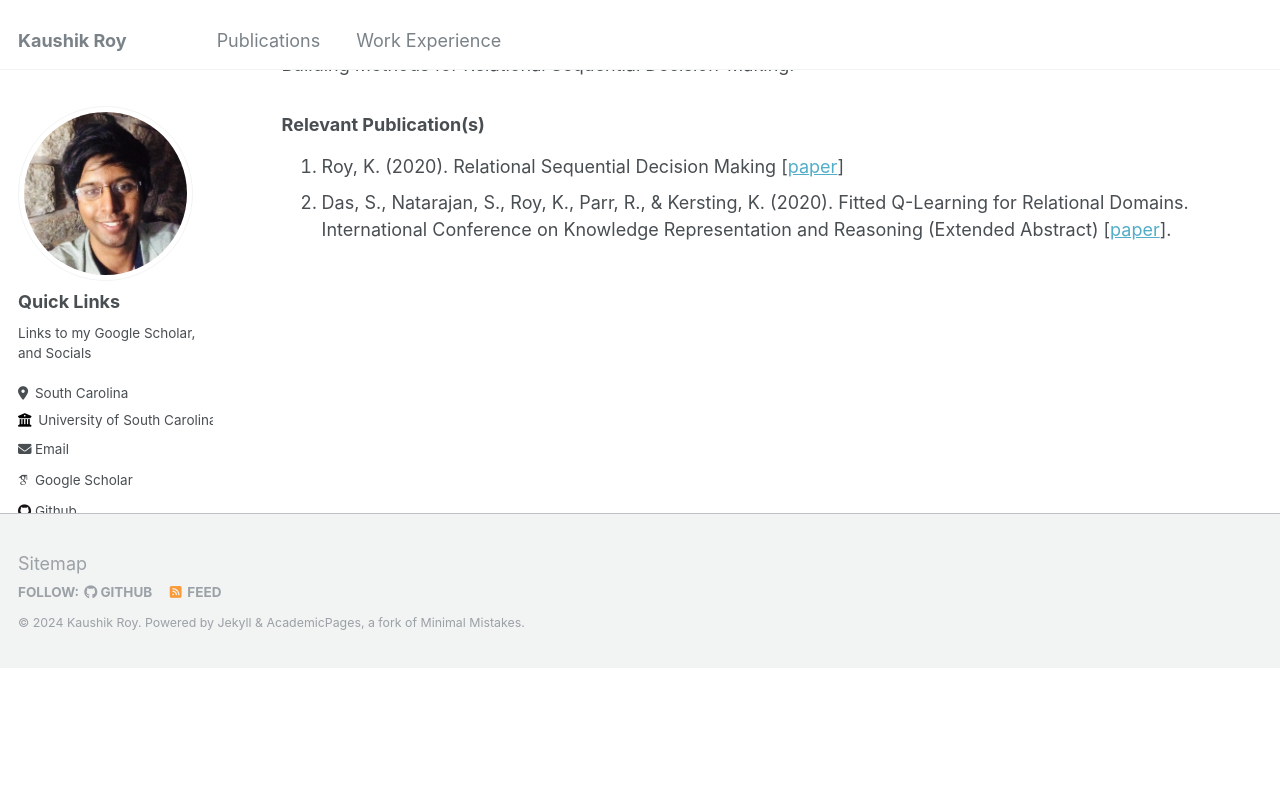
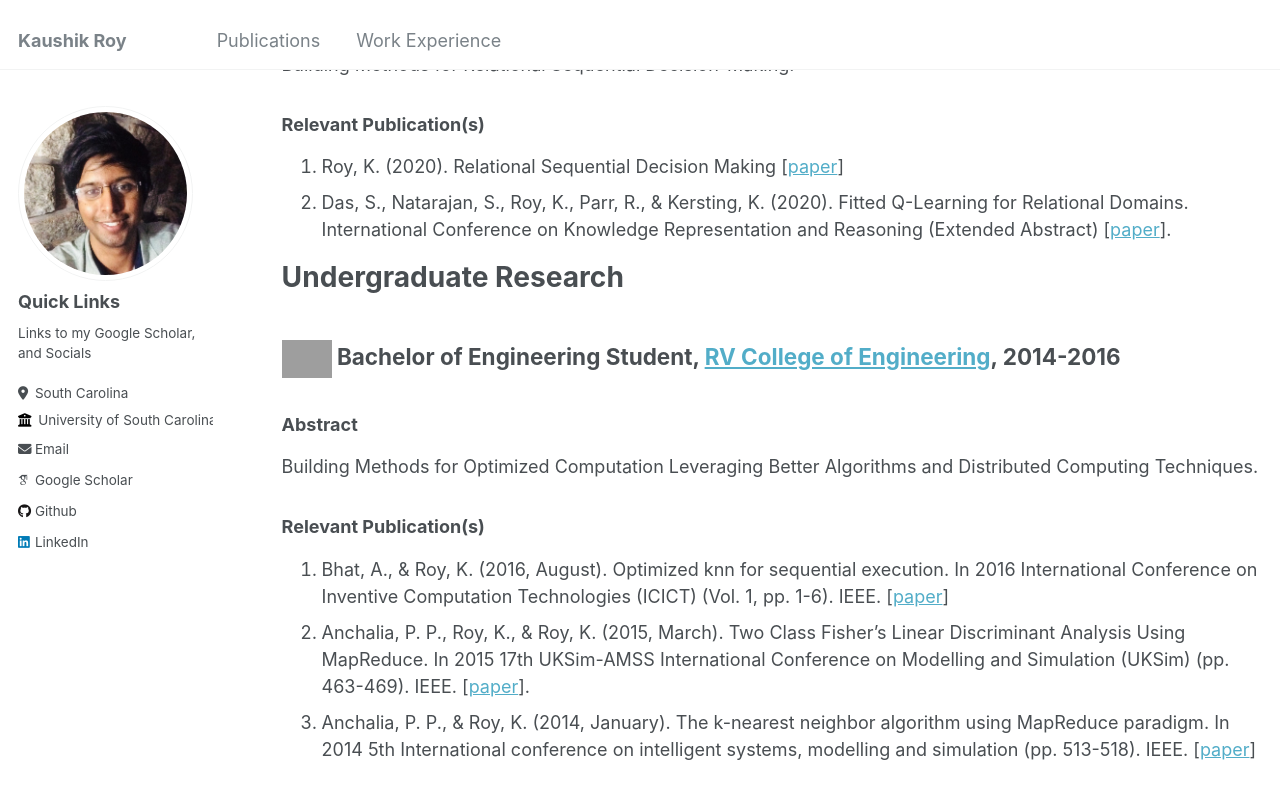
Before and after one commit to kauroy1994/home, a Jekyll site: the page built from _pages/cv.md, in a window 1280 px wide and 900 px high, scrolled down 1604 px. Shown: the top 799 px of the window. Built offline with Jekyll 4.4.1, drawn with Linux system fonts in a browser that asks for light colours; some web fonts are replaced; before the commit the page ends 2273 px from its top, so only the background shows below that; grey boxes are pictures that could not be loaded.

Commit message:
Update cv.md

```diff
--- a/_pages/cv.md
+++ b/_pages/cv.md
@@ -40,3 +40,13 @@
 ### Relevant Publication(s)
 1. Roy, K. (2020). Relational Sequential Decision Making [[paper](https://scholarcommons.sc.edu/cgi/viewcontent.cgi?article=1604&context=aii_fac_pub)]
 2. Das, S., Natarajan, S., Roy, K., Parr, R., & Kersting, K. (2020). Fitted Q-Learning for Relational Domains. International Conference on Knowledge Representation and Reasoning (Extended Abstract) [[paper](https://starling.utdallas.edu/assets/pdfs/KR_Fitted_Q.pdf)].
+
+# Undergraduate Research
+## <img src="https://github.com/kauroy1994/home/assets/57400980/ffdf1f5e-e6b8-440f-be32-2a6d7565c2dd" width="50" height="50"> Bachelor of Engineering Student, [RV College of Engineering](https://www.linkedin.com/groups/96169/), 2014-2016
+###  Abstract
+Building Methods for Optimized Computation Leveraging Better Algorithms and Distributed Computing Techniques.
+
+### Relevant Publication(s)
+1. Bhat, A., & Roy, K. (2016, August). Optimized knn for sequential execution. In 2016 International Conference on Inventive Computation Technologies (ICICT) (Vol. 1, pp. 1-6). IEEE. [[paper](https://ieeexplore.ieee.org/iel7/7811903/7823173/07823178.pdf?casa_token=ZOy8lMmBB5YAAAAA:O_-aSpGanoTyZg2Ezy09Xny96Pwy4gNyj34zY88r3RZP249afCiOfyMRQHI5sdVR6XdPUH4fiBI)]
+2. Anchalia, P. P., Roy, K., & Roy, K. (2015, March). Two Class Fisher's Linear Discriminant Analysis Using MapReduce. In 2015 17th UKSim-AMSS International Conference on Modelling and Simulation (UKSim) (pp. 463-469). IEEE. [[paper](https://uksim.info/uksim2015/data/8713a463.pdf)].
+3. Anchalia, P. P., & Roy, K. (2014, January). The k-nearest neighbor algorithm using MapReduce paradigm. In 2014 5th International conference on intelligent systems, modelling and simulation (pp. 513-518). IEEE. [[paper](https://ijssst.info/Vol-15/No-3/data/3857a513.pdf)]
```
